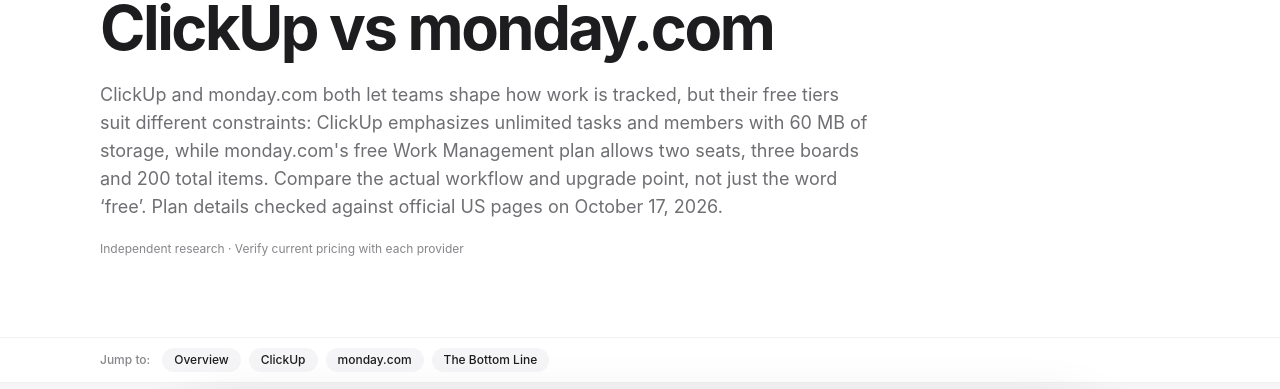
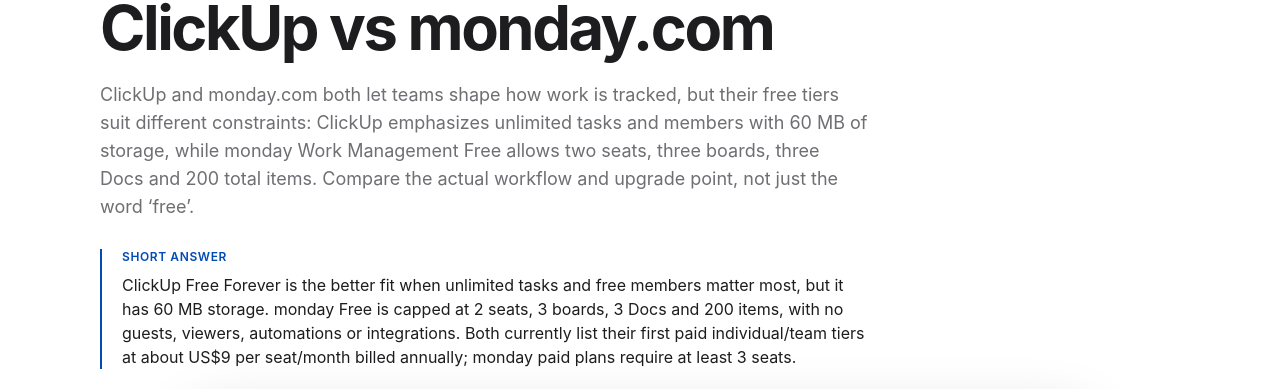
Before and after one commit to LinukaBandara/StackPick, a Next.js app: page /best/clickup-vs-monday in a window 1280 px wide. Shown: the part 286-675 px from the top of the page. Built offline with nearby package versions, Linux system fonts and the light colour scheme; no server answers.

Commit message:
Correct ClickUp and monday plan comparison

```diff
--- a/app/best/clickup-vs-monday/page.tsx
+++ b/app/best/clickup-vs-monday/page.tsx
@@ -12,11 +12,12 @@ export default function Page() {
     <ComparisonArticle
       title="ClickUp vs monday.com"
       slug="clickup-vs-monday"
-      intro="ClickUp and monday.com both let teams shape how work is tracked, but their free tiers suit different constraints: ClickUp emphasizes unlimited tasks and members with 60 MB of storage, while monday.com's free Work Management plan allows two seats, three boards and 200 total items. Compare the actual workflow and upgrade point, not just the word ‘free’. Plan details checked against official US pages on October 17, 2026."
-      pricingNote="ClickUp lists Unlimited at $7 per user/month billed yearly; monday.com lists Basic at $9 per seat/month billed yearly and has a three-seat minimum for paid plans. Prices, billing terms, taxes and product-specific tiers can vary; verify the live checkout for your region."
+      intro="ClickUp and monday.com both let teams shape how work is tracked, but their free tiers suit different constraints: ClickUp emphasizes unlimited tasks and members with 60 MB of storage, while monday Work Management Free allows two seats, three boards, three Docs and 200 total items. Compare the actual workflow and upgrade point, not just the word ‘free’."
+      quickAnswer="ClickUp Free Forever is the better fit when unlimited tasks and free members matter most, but it has 60 MB storage. monday Free is capped at 2 seats, 3 boards, 3 Docs and 200 items, with no guests, viewers, automations or integrations. Both currently list their first paid individual/team tiers at about US$9 per seat/month billed annually; monday paid plans require at least 3 seats."
+      pricingNote="US plan details checked November 7, 2026. ClickUp's first paid tier is now Core at US$9/user/month billed yearly (not the older Unlimited name/price). monday Work Management Basic is US$9/seat/month billed annually and paid plans have a three-seat minimum. Prices exclude applicable tax; check current billing and exact product (Work Management vs CRM/Dev/Service) for your region."
       tools={[
-        { name: "ClickUp", bestFor: "Teams that want a configurable workspace spanning tasks, documentation and project views.", freeOption: "Free Forever lists unlimited tasks and members, 60 MB storage and one form; guest permissions are limited, so validate sharing needs.", tradeoff: "Many configuration options can lead to inconsistent spaces or fields unless someone owns the workspace standards.", url: "https://clickup.com/" },
-        { name: "monday.com", bestFor: "Teams that prefer visual boards and status-driven workflows that can be adapted to different processes.", freeOption: "Free Work Management allows two seats, three boards and 200 total items; it has no guests or viewers.", tradeoff: "Paid plans have a three-seat minimum, and automation/reporting requirements can push a small team to a paid tier.", url: "https://monday.com/" },
+        { name: "ClickUp", bestFor: "Teams that want a configurable workspace spanning tasks, documentation and project views.", freeOption: "Free Forever lists unlimited tasks and free members, 60 MB storage and one form; several advanced features are trials, so validate sharing and feature needs.", tradeoff: "Many configuration options can lead to inconsistent spaces or fields unless someone owns the workspace standards.", url: "https://clickup.com/" },
+        { name: "monday.com", bestFor: "Teams that prefer visual boards and status-driven workflows that can be adapted to different processes.", freeOption: "Free Work Management allows two seats, three boards, three Docs, 200 total items and 500 MB storage; it has no guests/viewers, automations or integrations.", tradeoff: "Paid plans have a three-seat minimum, and automation/reporting requirements can push a small team to a paid tier.", url: "https://monday.com/" },
       ]}
       bottomLine="Choose ClickUp if your team will use its broader workspace and can maintain consistent conventions. Choose monday.com if visual boards and clearly defined status transitions are the heart of the process. Test the setup and ongoing admin effort, not just how attractive the demo looks."
     >
@@ -50,7 +51,7 @@ export default function Page() {
           </div>
           <h2 className="mt-12 text-2xl font-bold tracking-tight text-[#1d1d1f]">Where the free plans stop fitting</h2>
           <p className="mt-3 max-w-3xl text-base leading-7 text-[#6e6e73]">A two-person team can hit monday.com's 200-item ceiling even with only a few boards. ClickUp's free storage allowance can be the limiting factor for attachment-heavy work. If either cap is likely to interrupt the workflow, compare the paid tier cost at the real seat count before migrating.</p>
-          <p className="mt-5 text-sm leading-6 text-[#6e6e73]">Official plan details checked October 17, 2026: <a className="underline" href="https://clickup.com/pricing">ClickUp pricing</a>, <a className="underline" href="https://help.clickup.com/hc/en-us/articles/6303426241687-Intro-to-ClickUp-pricing">ClickUp plan details</a>, <a className="underline" href="https://monday.com/pricing">monday.com pricing</a> and <a className="underline" href="https://support.monday.com/hc/en-us/articles/360010487220-Understanding-the-Free-Plan">monday.com Free plan limits</a>. Prices and limits can change; this is a desk-based comparison, not a hands-on product test.</p>
+          <p className="mt-5 text-sm leading-6 text-[#6e6e73]">Official plan details checked November 7, 2026: <a className="underline" href="https://clickup.com/pricing">ClickUp pricing</a>, <a className="underline" href="https://help.clickup.com/hc/en-us/articles/6303426241687-Intro-to-ClickUp-pricing">ClickUp plan details</a>, <a className="underline" href="https://monday.com/pricing">monday.com pricing</a> and <a className="underline" href="https://support.monday.com/hc/en-us/articles/360010487220-Understanding-the-Free-Plan">monday.com Free plan limits</a>. Prices and limits can change; this is a desk-based comparison, not a hands-on product test.</p>
         </div>
       </section>
     </ComparisonArticle>
```
